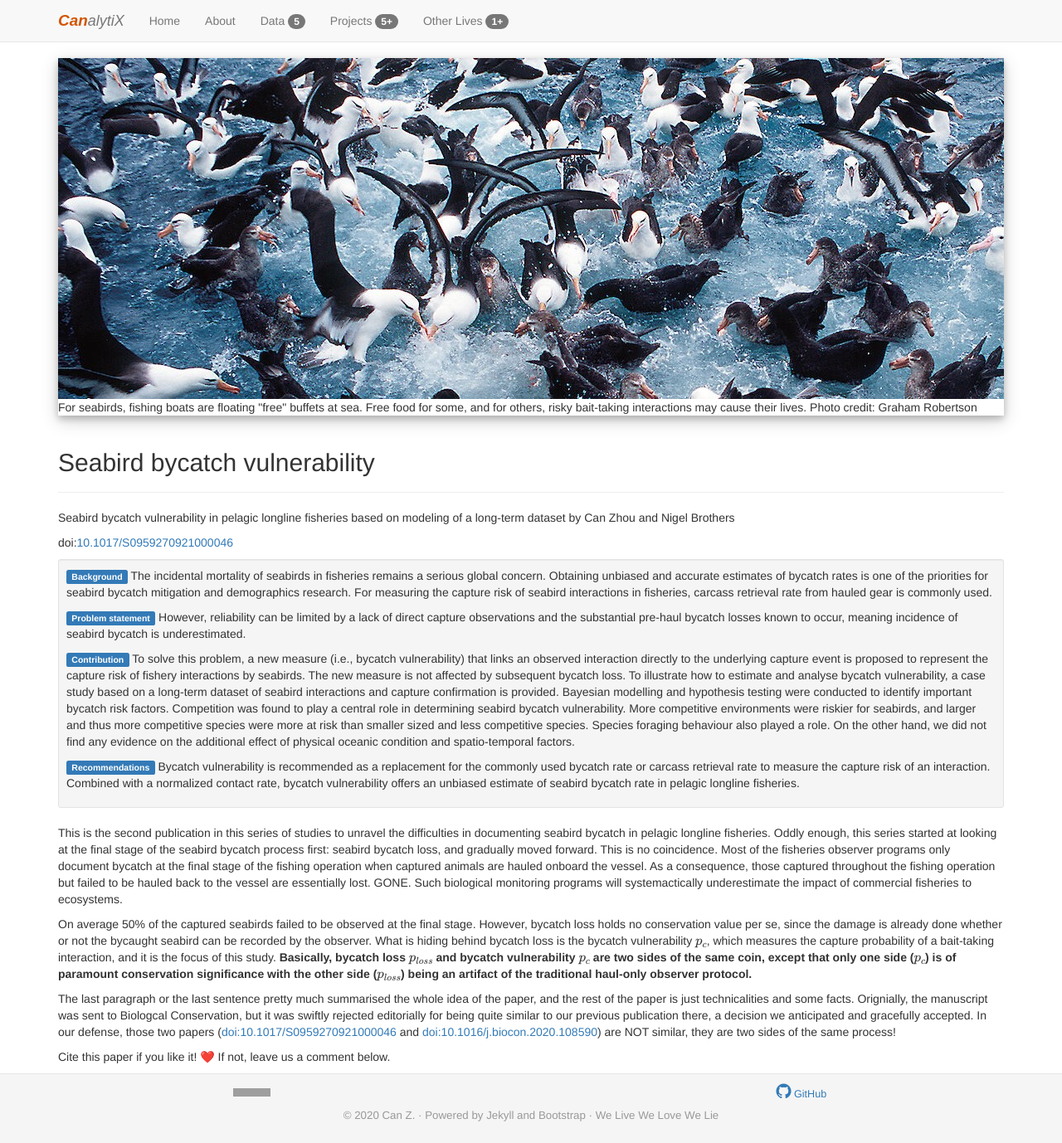
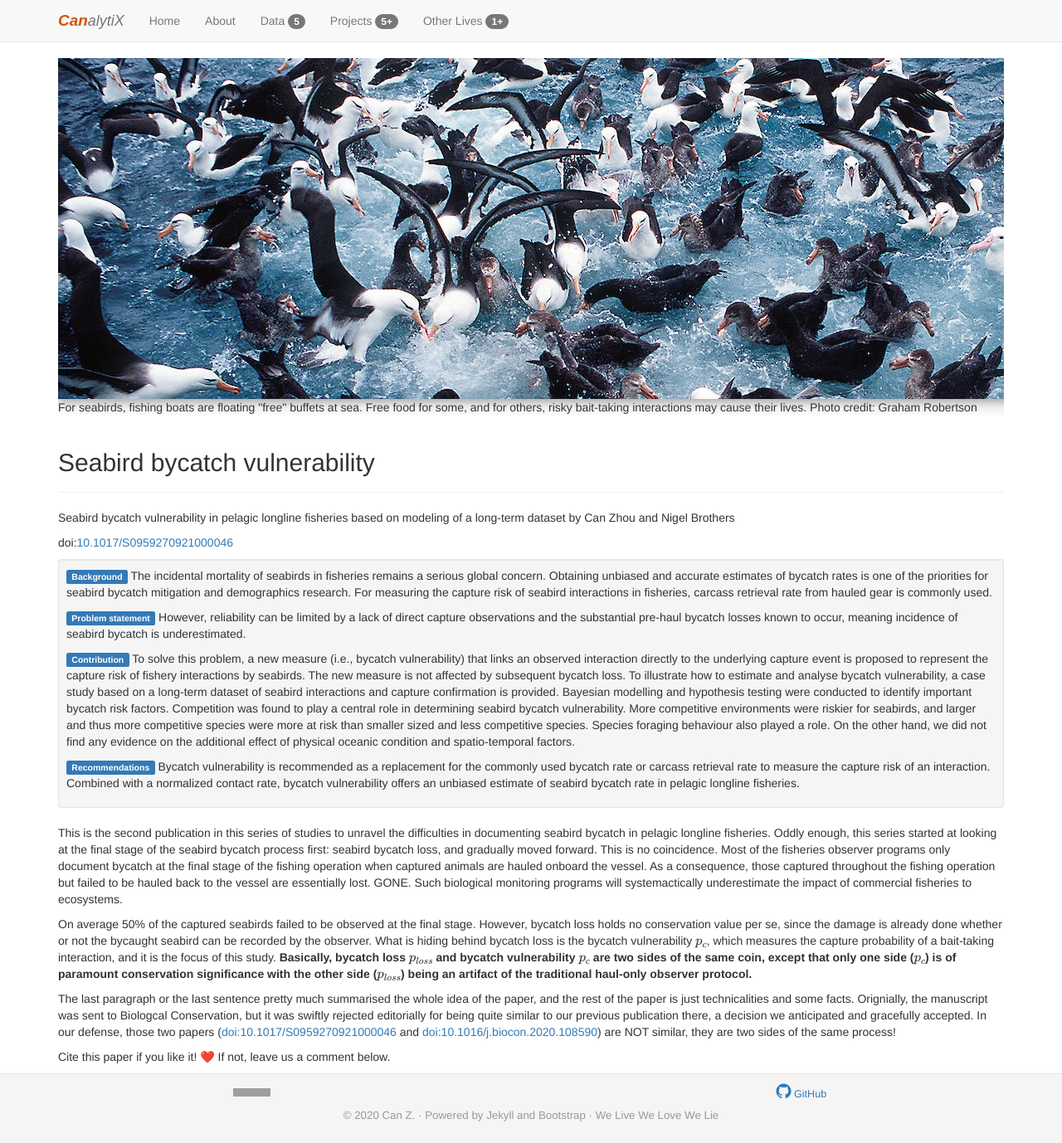
Before and after one commit to HVoltBb/HVoltBb.github.io, a Jekyll site: the page built from random/posts/birdbycatch_paper2021.html, in a window 1280 px wide and 1378 px high. Shown: the whole window at 83% size. Built offline with Jekyll 4.4.1, drawn with Linux system fonts in a browser that asks for light colours; formulas are drawn with MathJax 3; comment, search, counter and statistics services are not loaded; grey boxes are pictures that could not be loaded.

Commit message:
Update birdbycatch_paper2021.html

```diff
--- a/random/posts/birdbycatch_paper2021.html
+++ b/random/posts/birdbycatch_paper2021.html
@@ -7,9 +7,9 @@
 describe: true
 description: Read seabird vulnerability in pelagic longline fisheries with Can Zhou
 ---
-<div class="text-center" style="overflow: hidden; box-shadow: 0 4px 8px 0 rgba(0, 0, 0, 0.2), 0 6px 20px 0 rgba(0, 0, 0, 0.19);">
+<div class="text-center" style="overflow: hidden;">
 <figure>
-	<img src="https://hvoltbb.github.io/pics/birds.jpg" class="figure-img shadow-lg img-fluid" alt="Seabirds feeding at sea">
+	<img src="https://hvoltbb.github.io/pics/birds.jpg" class="figure-img img-fluid" alt="Seabirds feeding at sea" style="box-shadow: 0 4px 8px 0 rgba(0, 0, 0, 0.2), 0 6px 20px 0 rgba(0, 0, 0, 0.19);">
 	<figcaption class="figure-caption text-left">For seabirds, fishing boats are floating "free" buffets at sea. Free food for some, and for others, risky bait-taking interactions may cause their lives. Photo credit: Graham Robertson</figcaption>
 </figure>
 </div>
```
